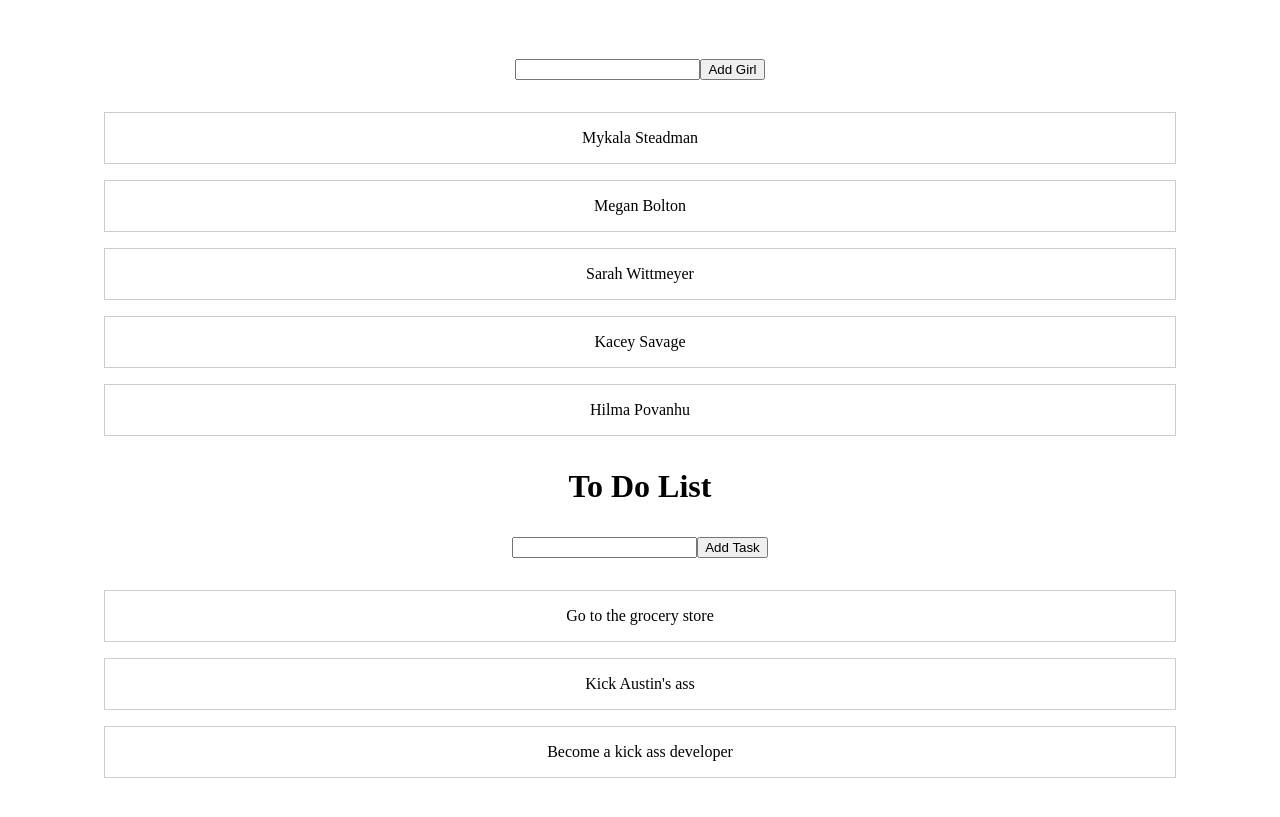
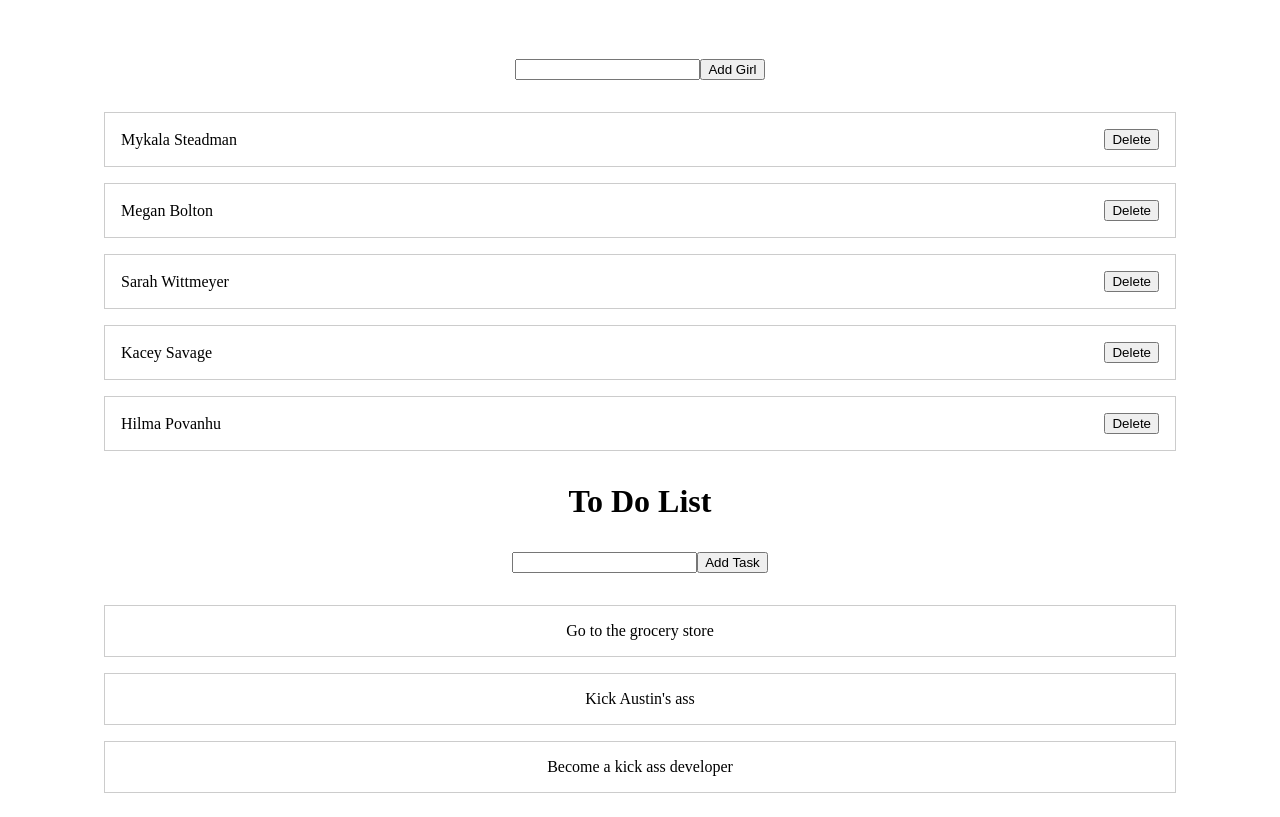
Before and after one commit to NateEnsign/interview-small-builds, a React (Vite) app: page / in a window 1280 px wide. Shown: the part 831-1648 px from the top of the page. Built offline with nearby package versions, Linux system fonts and the light colour scheme.

Commit message:
added functionality to delete girls I have kissed

```diff
--- a/src/components/kiss-app/GirlsKissed.jsx
+++ b/src/components/kiss-app/GirlsKissed.jsx
@@ -13,14 +13,23 @@ const GirlsKissed = () => {
     ])
 
     const addGirlHandler = (newGirl) => {
-        setGirlsKissed(girlsKissed.concat(newGirl))
+      setGirlsKissed((prevGirlsKissed => [
+        ...prevGirlsKissed,
+        newGirl,
+      ]))
+    }
+
+    const deleteGirlHandler = (girlId) => {
+      setGirlsKissed((prevGirlsKissed) =>
+        prevGirlsKissed.filter((girl) => girl.id !== girlId)
+      )
     }
 
   return (
     <div>
         <h1 className='kissed-header'>Girls Kissed in 2024</h1>
         <NewGirl addGirl={addGirlHandler} />
-        <KissedList kissedList={girlsKissed} />
+        <KissedList girls={girlsKissed} onDeleteGirl={deleteGirlHandler} />
     </div>
   )
 }
--- a/src/components/kiss-app/KissedList.css
+++ b/src/components/kiss-app/KissedList.css
@@ -9,4 +9,7 @@
     border: 1px solid #ccc;
     margin: 1rem;
     text-align: center;
+    display: flex;
+    justify-content: space-between;
+    align-items: center;
 }
--- a/src/components/kiss-app/KissedList.jsx
+++ b/src/components/kiss-app/KissedList.jsx
@@ -1,13 +1,16 @@
 import React from "react";
 import './KissedList.css';
 
-const KissedList = ({ kissedList }) => {
+const KissedList = ({ girls, onDeleteGirl }) => {
   return (
     <div>
       <ul className="kissed-list">
-        {kissedList.map((girl) => {
-          return <li key={girl.id}>{girl.name}</li>;
-        })}
+       {girls.map(({id, name}) => {
+        return <li key={id}>
+          <span>{name}</span>
+          <button onClick={() => onDeleteGirl(id)}>Delete</button>
+        </li>
+       })}
       </ul>
     </div>
   );
```
